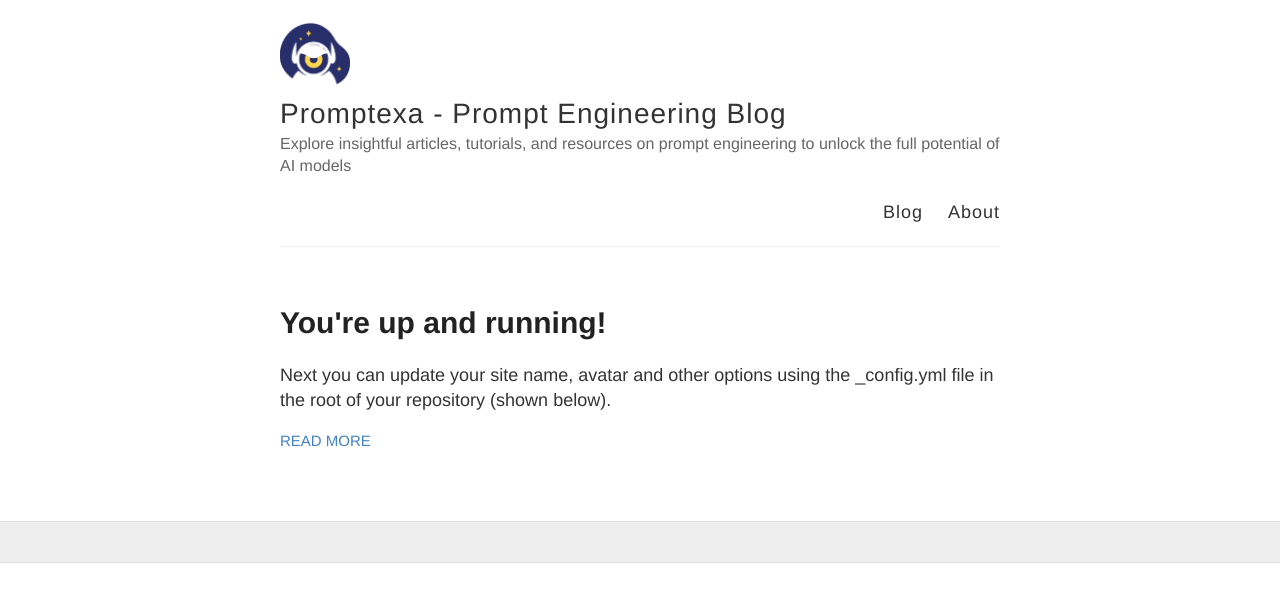
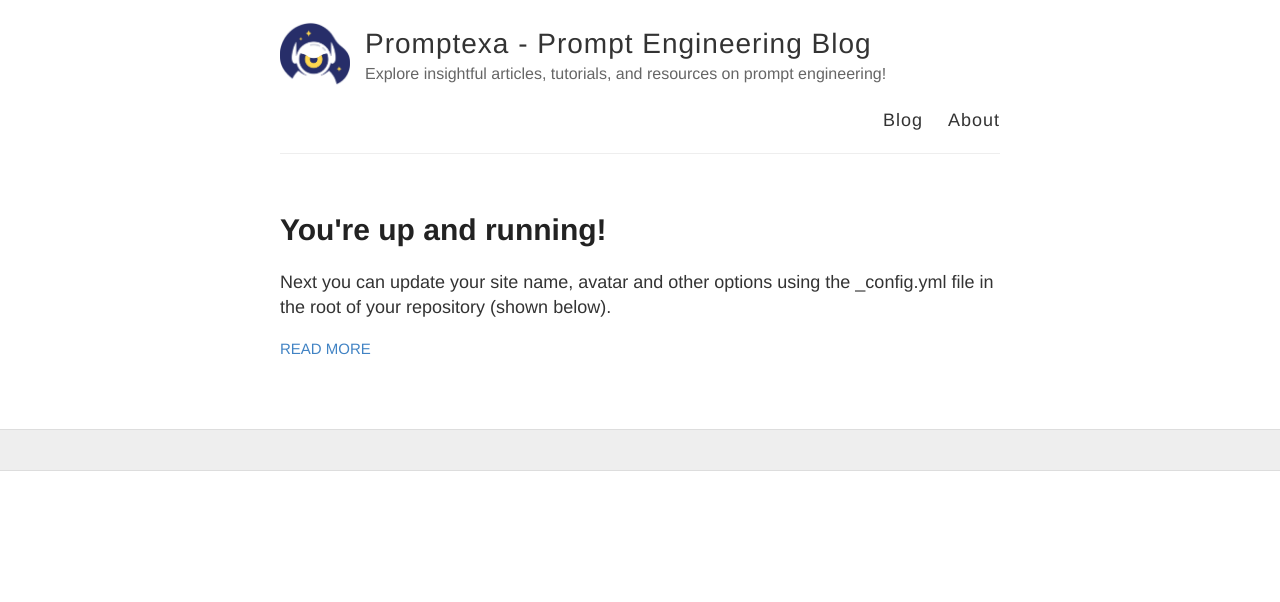
Before and after one commit to promptexa/promptexa.com, a Jekyll site: the page built from index.html, in a window 1280 px wide. Shown: the top 602 px of the page. Built offline with Jekyll 4.4.1, drawn with Linux system fonts in a browser that asks for light colours.

Commit message:
Update description

```diff
--- a/_config.yml
+++ b/_config.yml
@@ -6,7 +6,7 @@
 name: Promptexa - Prompt Engineering Blog
 
 # Short bio or description (displayed in the header)
-description: Explore insightful articles, tutorials, and resources on prompt engineering to unlock the full potential of AI models
+description: Explore insightful articles, tutorials, and resources on prompt engineering!
 
 # URL of your avatar or profile pic (you could use your GitHub profile pic)
 avatar: https://raw.githubusercontent.com/promptexa/promptexa.com/main/images/logo_1.png
```
